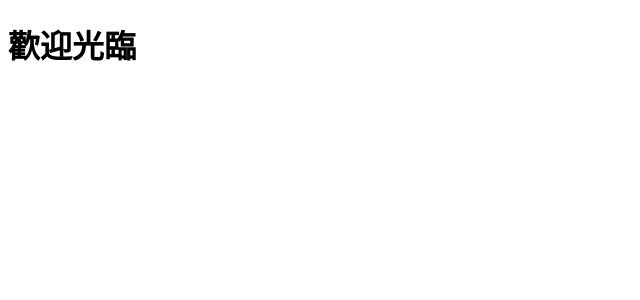
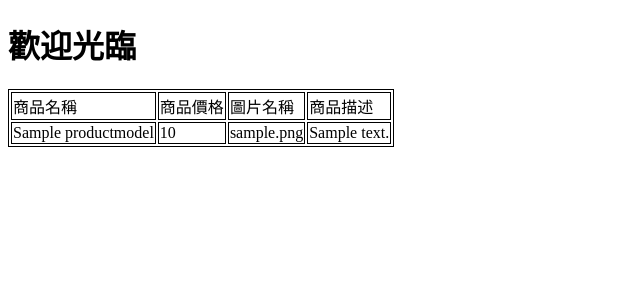
Before and after one commit to tommy0722/mydjangoproject, a Django app: page /index/ in a window 1280 px wide. Shown: the top 300 px of the page, without its empty margins (0-640 px from the left). Run offline with Django 3.2, Linux system fonts and the light colour scheme; tables that the repository leaves empty hold one stand-in row (values such as "Sample post").

Commit message:
將資料傳到前端

```diff
--- a/market/myapp/views.py
+++ b/market/myapp/views.py
@@ -1,5 +1,7 @@
 from django.shortcuts import render
 from django.http import HttpResponse
+from myapp.models import ProductModel
 # Create your views here.
 def index(request):
+    products=ProductModel.objects.all()
     return render(request,'index.html',locals())
--- a/market/templates/index.html
+++ b/market/templates/index.html
@@ -5,8 +5,29 @@
     <meta http-equiv="X-UA-Compatible" content="IE=edge">
     <meta name="viewport" content="width=device-width, initial-scale=1.0">
     <title>Document</title>
+    <style>
+        table,tr,td{
+            border: solid 1px black;
+        }
+    </style>
 </head>
 <body>
     <h1>歡迎光臨</h1>
+    <table>
+        <tr>
+            <td>商品名稱</td>
+            <td>商品價格</td>
+            <td>圖片名稱</td>
+            <td>商品描述</td>
+        </tr>
+        {% for product in products %}
+        <tr>
+            <td>{{product.pname}}</td>
+            <td>{{product.pprice}}</td>
+            <td>{{product.pimage}}</td>
+            <td>{{product.pdescription}}</td>
+        </tr>
+        {% endfor%}
+    </table>
 </body>
 </html>
```
Also changed, not shown: market/static/images/products/1.jpg (added), market/static/images/products/10.jpg (added), market/static/images/products/11.jpg (added), market/static/images/products/12.jpg (added), market/static/images/products/2.jpg (added), market/static/images/products/3.jpg (added), market/static/images/products/4.jpg (added), market/static/images/products/5.jpg (added), market/static/images/products/6.jpg (added), market/static/images/products/7.jpg (added), market/static/images/products/8.jpg (added), market/static/images/products/9.jpg (added).
